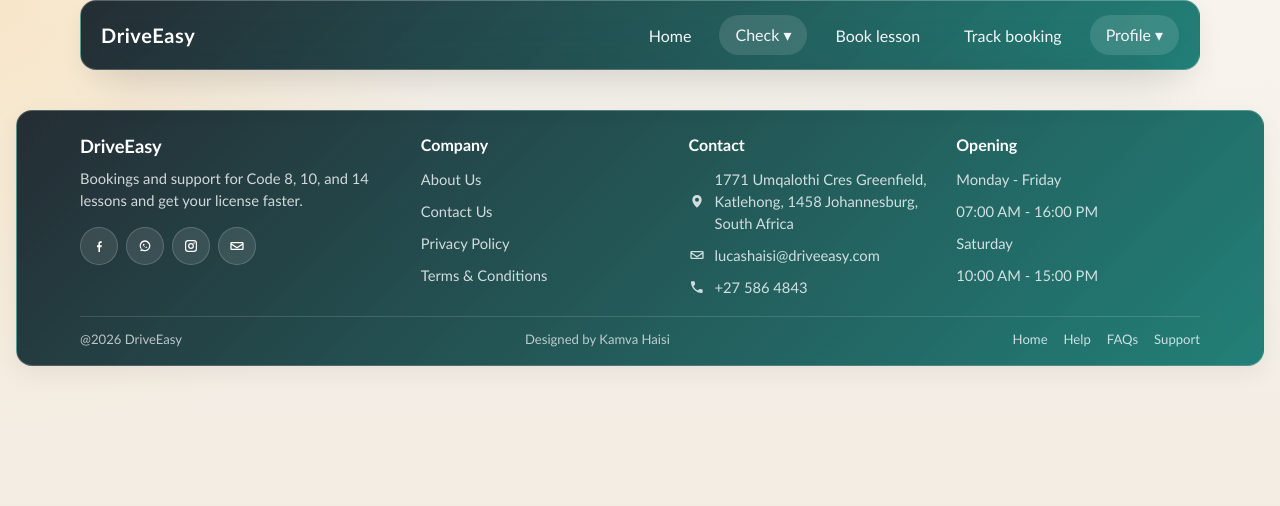
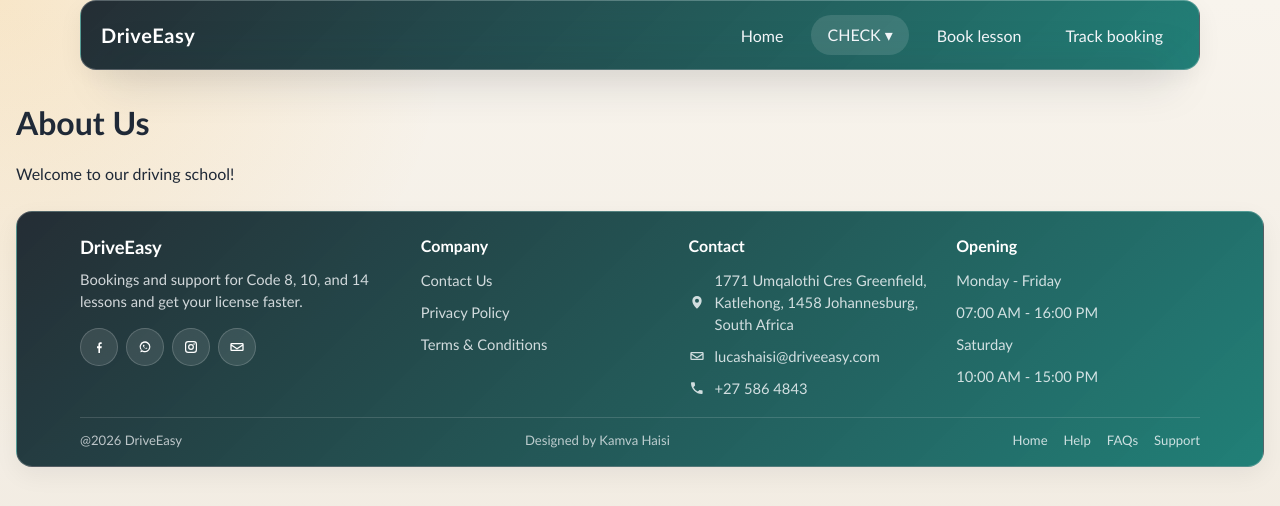
Before and after one commit to kamva-hanisi/driving-school-app, a React (Vite) app in the folder frontend/: page /about in a window 1280 px wide. Shown: the top 506 px of the page. Built offline with nearby package versions, Linux system fonts and the light colour scheme; no server answers.

Commit message:
Footer,Navbar, create About page

```diff
--- a/frontend/src/App.jsx
+++ b/frontend/src/App.jsx
@@ -10,6 +10,7 @@ import ProtectedRoute from "./routes/ProtectedRoute";
 import TrackBooking from "./pages/TrackBooking";
 import Login from "./pages/Login";
 import Register from "./pages/Register";
+import About from "./pages/About";
 
 import { Footer } from "./components/layout/Footer";
 import { Navbar } from "./components/layout/Navbar";
@@ -26,9 +27,16 @@ function App() {
           <Route path="/login" element={<Login />} />
           <Route path="/register" element={<Register />} />
           <Route path="/booking" element={<Booking />} />
-          <Route path="/booking/review/:reference" element={<BookingReview />} />
+          <Route
+            path="/booking/review/:reference"
+            element={<BookingReview />}
+          />
           <Route path="/track-booking" element={<TrackBooking />} />
-          <Route path="/booking/status/:reference" element={<BookingStatus />} />
+          <Route
+            path="/booking/status/:reference"
+            element={<BookingStatus />}
+          />
+          <Route path="/about" element={<About />} />
           <Route
             path="/dashboard"
             element={
--- a/frontend/src/components/layout/Footer.jsx
+++ b/frontend/src/components/layout/Footer.jsx
@@ -116,8 +116,8 @@ export function Footer() {
 
         <div className="site-footer__group">
           <h3 className="site-footer__heading">Company</h3>
-          <a href="/">About Us</a>
-          <a href="/">Contact Us</a>
+
+          <a href="/contact">Contact Us</a>
           <a href="/">Privacy Policy</a>
           <a href="/">Terms &amp; Conditions</a>
         </div>
--- a/frontend/src/components/layout/Navbar.jsx
+++ b/frontend/src/components/layout/Navbar.jsx
@@ -10,6 +10,9 @@ export function Navbar() {
 
   const { pathname } = useLocation();
   const { token, user, logout } = useContext(AuthContext);
+
+  const isOwnerRoute =
+    pathname.startsWith("/login") || pathname.startsWith("/dashboard");
 
   const isHomePage = pathname === "/";
 
@@ -57,7 +60,7 @@ export function Navbar() {
               onClick={() => setCheckDropdown(!checkDropdown)}
               type="button"
             >
-              Check ▾
+              CHECK ▾
             </button>
 
             {checkDropdown && (
@@ -86,6 +89,7 @@ export function Navbar() {
           </Link>
 
           {/* PROFILE DROPDOWN */}
+          {isOwnerRoute && (
             <div className="site-nav__dropdown">
               <button
                 className="site-nav__link site-nav__link--button"
@@ -104,7 +108,7 @@ export function Navbar() {
                       <span className="dropdown-user">
                         {user?.name || "Admin"}
                       </span>
-                    {/* <Link to="/dashboard">Dashboard</Link> */}
+                      <Link to="/dashboard">Dashboard</Link>
                       <button
                         type="button"
                         onClick={() => {
@@ -119,6 +123,7 @@ export function Navbar() {
                 </div>
               )}
             </div>
+          )}
         </nav>
       </header>
     </div>
--- /dev/null
+++ b/frontend/src/pages/About.jsx
@@ -0,0 +1,8 @@
+export default function About() {
+  return (
+    <div>
+      <h1>About Us</h1>
+      <p>Welcome to our driving school!</p>
+    </div>
+  );
+}
```
Also changed, not shown: frontend/src/export/Route.js (added), frontend/src/pages/Contact.jsx (added). Lines whose indentation alone changed are shown as unchanged.
